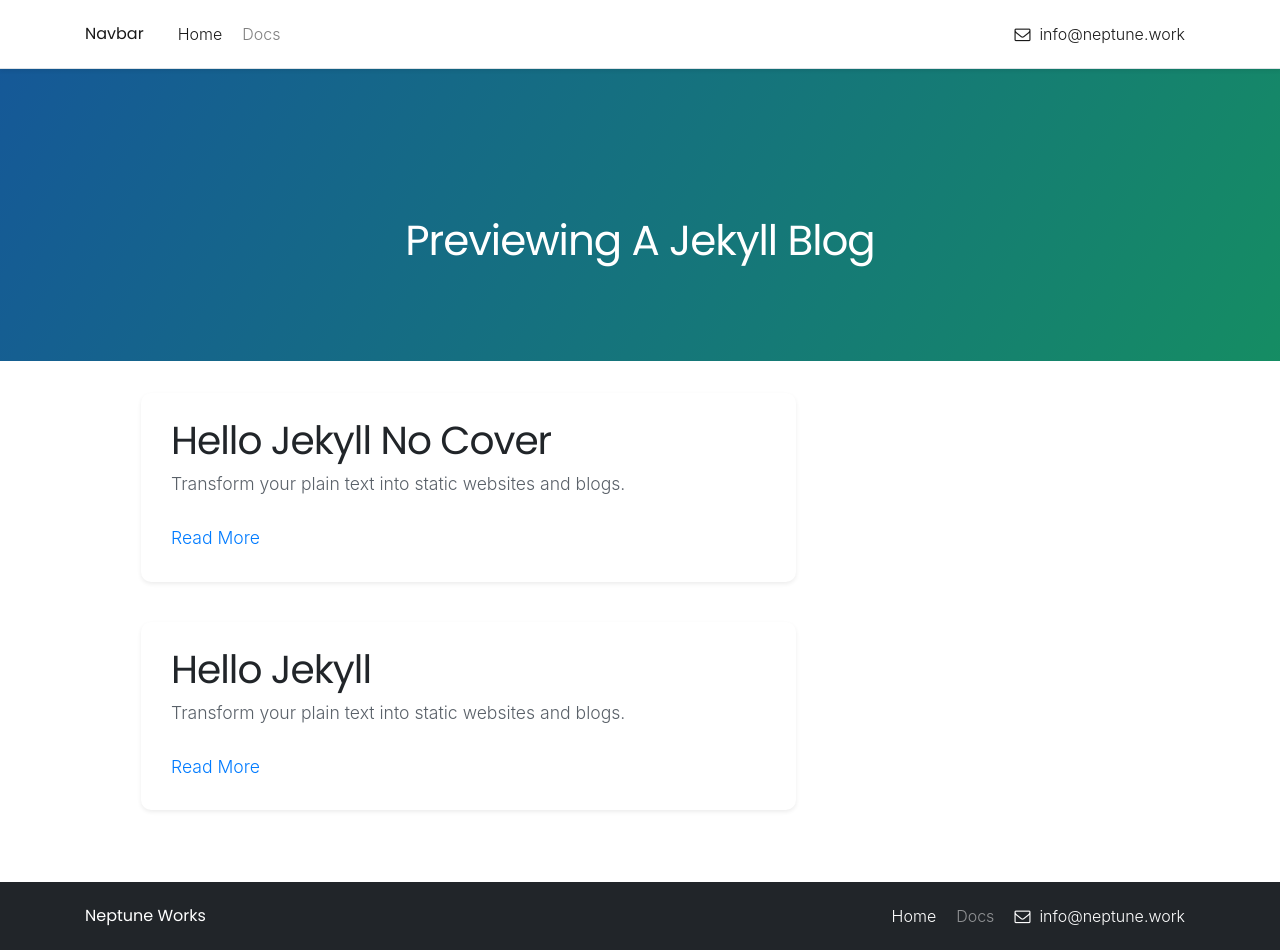
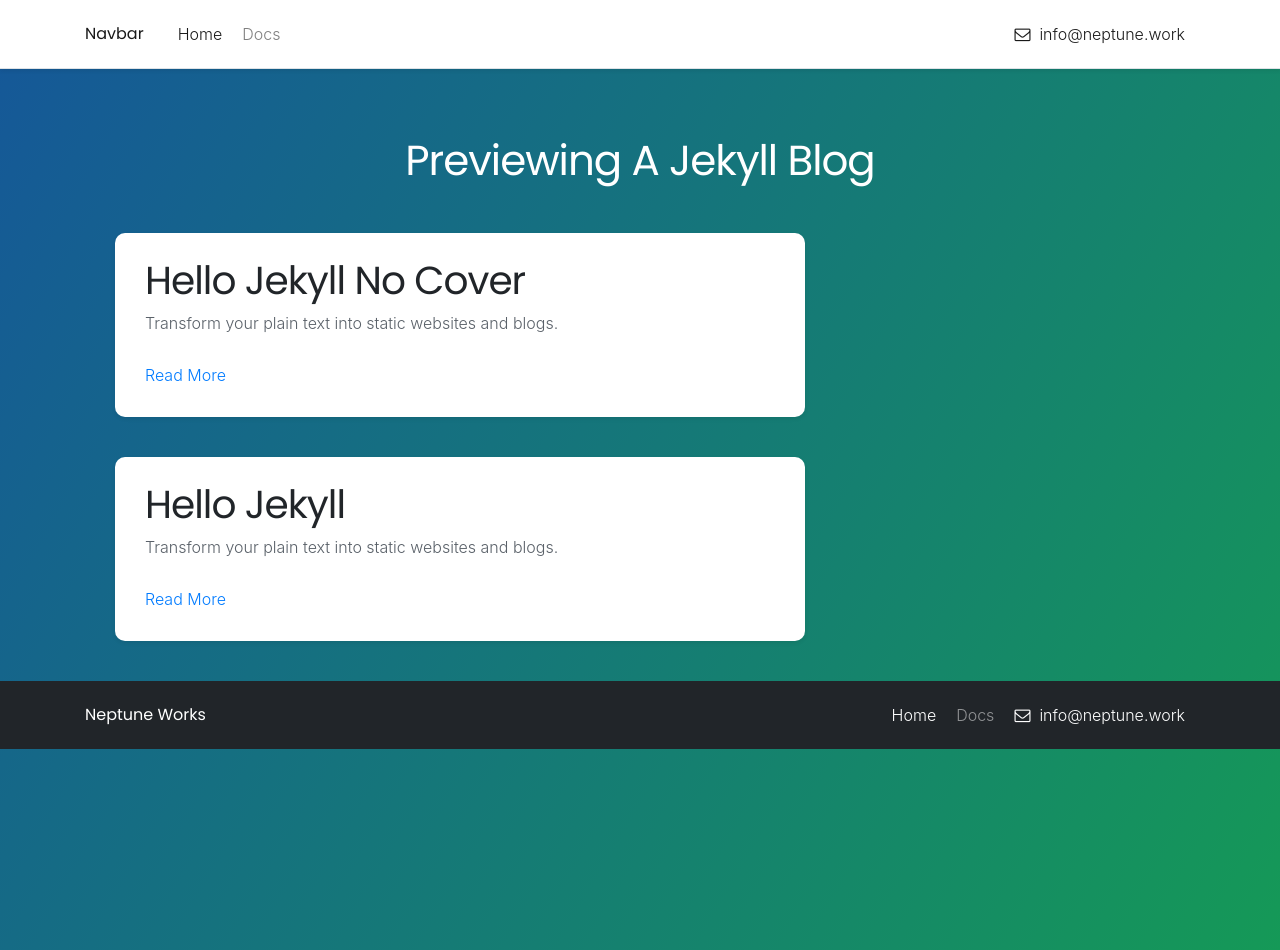
Before and after one commit to KevBuild4UR/_backup, a Jekyll site: the page built from blog/index.html, in a window 1280 px wide and 950 px high. Built offline with Jekyll 4.4.1, drawn with Linux system fonts in a browser that asks for light colours; nearby versions of some CDN libraries; the list of posts is cut into pages by our own code.

Commit message:
Update index.html

```diff
--- a/blog/index.html
+++ b/blog/index.html
@@ -4,7 +4,7 @@ blog-title: Previewing A Jekyll Blog
 ---
 {% include blog-header.html %}
 
-<section id="blog-header" class="blog-header">
+<section id="blog-header">
   <div class="container" style="padding-top: 7rem;">
     <div class="row">
       <div class="col-md-12 col-md-offset-1 text-center">
@@ -15,7 +15,7 @@ blog-title: Previewing A Jekyll Blog
   <div class="blog-header-filter blog-header-filter-gradient"></div>
 </section>
 
-<section id="blog-content" class="blog-content">
+<section id="blog-content" style="padding-top: 2rem">
   <div class="container">
   <div class="row">
     <div class="col-md-12">
```
